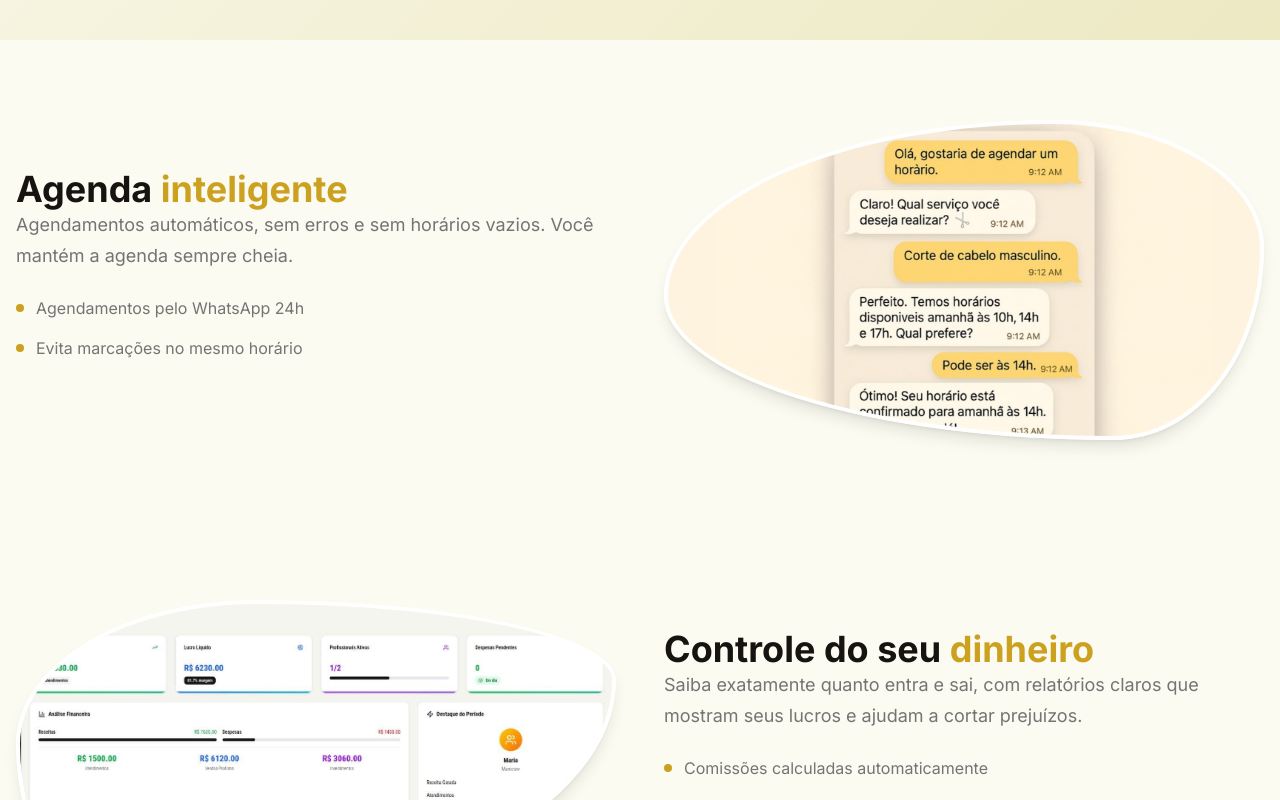
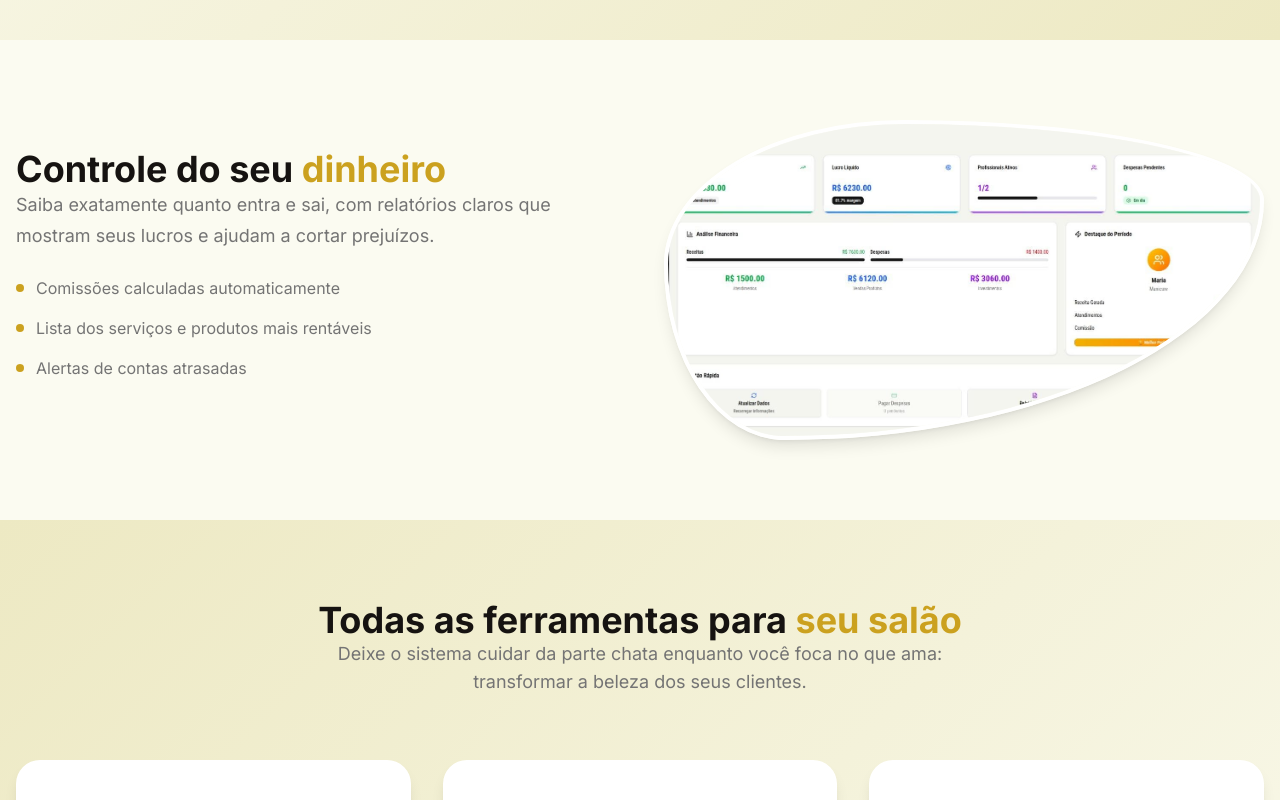
Before and after one commit to Mangalabs/SalonSync-web, a Vue app: page / in a window 1280 px wide. Shown: the part 760-1560 px from the top of the page. Built offline with nearby package versions, Linux system fonts and the light colour scheme.

Commit message:
Update featureData.js

```diff
--- a/src/data/featureData.js
+++ b/src/data/featureData.js
@@ -21,19 +21,20 @@ export const featureData = {
   },
 
   primaryFeatures: [
-    {
-      title: "Agenda inteligente",
-      highlight: "inteligente",
-      description:
-        "Agendamentos automáticos, sem erros e sem horários vazios. Você mantém a agenda sempre cheia.",
-      benefits: [
-        "Agendamentos pelo WhatsApp 24h",
-        "Evita marcações no mesmo horário",
-      ],
-      icon: faCalendarCheck,
-      shape: "65% 35% 25% 75% / 55% 40% 60% 45%",
-      image: "/chatIA.jpeg",
-    },
+    // TODO: Habilitar assim que o wpp estiver configurado
+    // {
+    //   title: "Agenda inteligente",
+    //   highlight: "inteligente",
+    //   description:
+    //     "Agendamentos automáticos, sem erros e sem horários vazios. Você mantém a agenda sempre cheia.",
+    //   benefits: [
+    //     "Agendamentos pelo WhatsApp 24h",
+    //     "Evita marcações no mesmo horário",
+    //   ],
+    //   icon: faCalendarCheck,
+    //   shape: "65% 35% 25% 75% / 55% 40% 60% 45%",
+    //   image: "/chatIA.jpeg",
+    // },
     {
       title: "Controle do seu dinheiro",
       highlight: "dinheiro",
```
